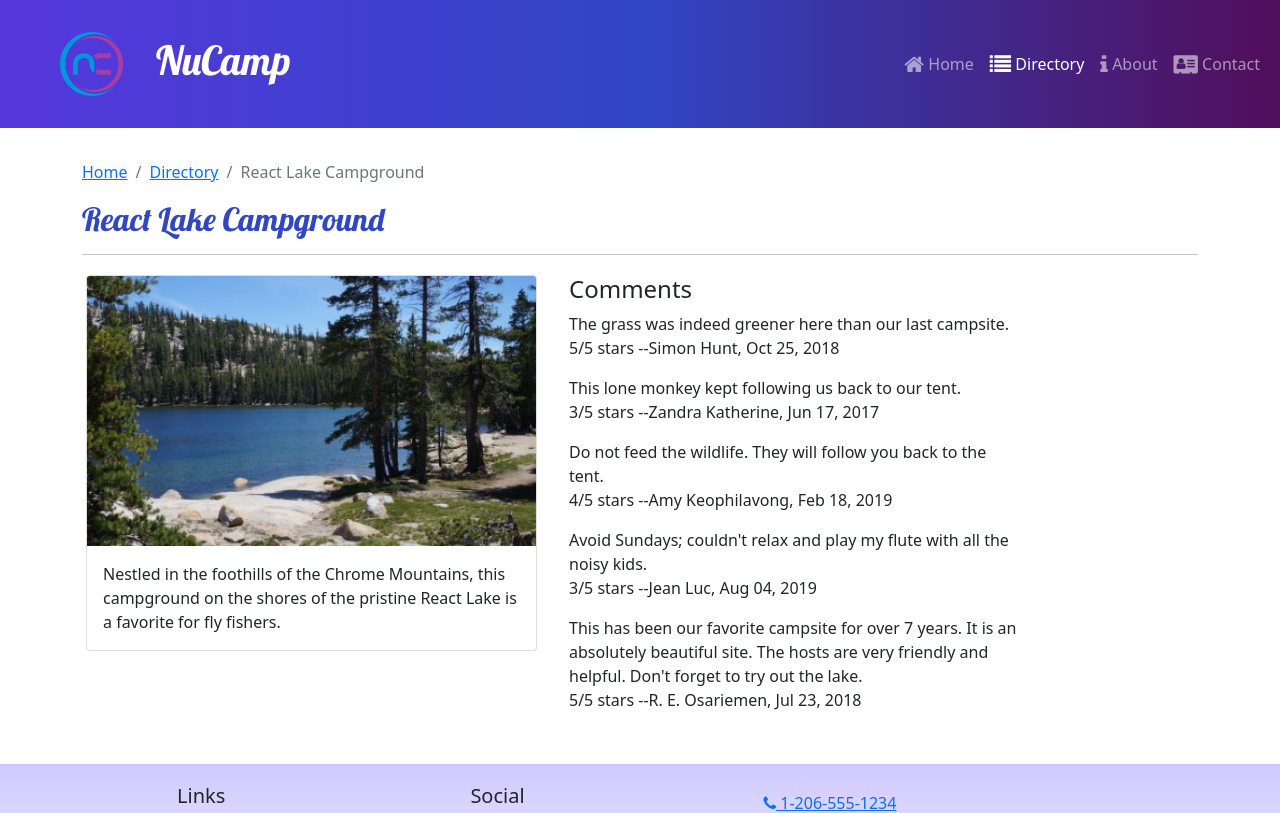
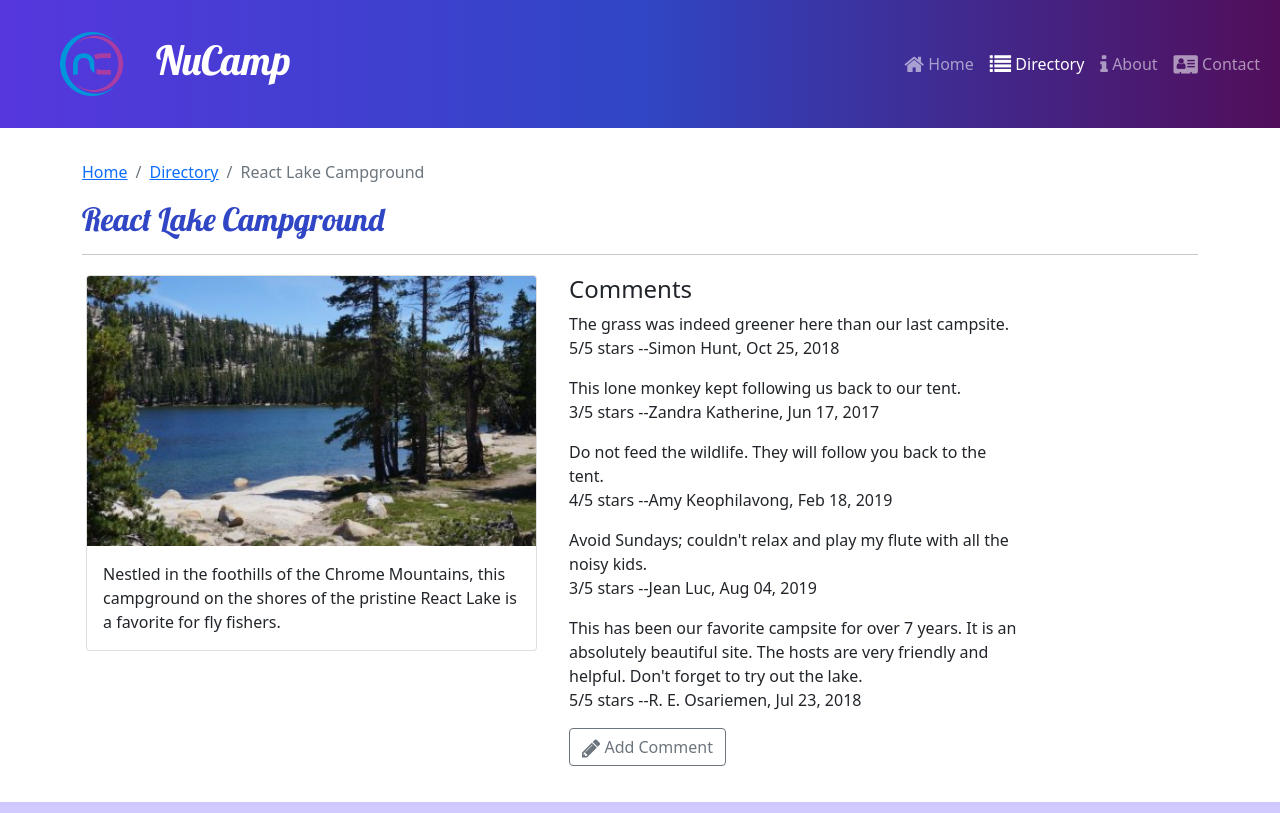
Before and after one commit to micaelafamilant/nucampsite, a React (Create React App) app: page /directory/0 in a window 1280 px wide. Shown: the top 813 px of the page. Built offline with nearby package versions, Linux system fonts and the light colour scheme.

Commit message:
Add Comment Button setup

```diff
--- a/src/App.js
+++ b/src/App.js
@@ -14,10 +14,10 @@
       <Header />
       <Routes>
           <Route path='/' element={<HomePage />} />
-          <Route path='contact' element={<ContactPage />} />
           <Route path='directory' element={<CampsitesDirectoryPage />} />
           <Route path='directory/:campsiteId' element={<CampsiteDetailPage />} />
           <Route path='about' element={<AboutPage />} />
+          <Route path='contact' element={<ContactPage />} />
       </Routes>
       <Footer />
     </div>
--- /dev/null
+++ b/src/features/comments/CommentForm.js
@@ -0,0 +1,20 @@
+import { useState } from "react";
+import { Button, Modal, ModalHeader, ModalBody } from "reactstrap";
+
+const CommentForm = ({ campsiteId }) => {
+    const [modalOpen, setModalOpen] = useState(false);
+
+    return (
+        <>
+            <Button outline onClick={() => setModalOpen(true)}>
+                <i className="fa fa-pencil fa-lg" /> Add Comment
+            </Button>
+            <Modal isOpen={modalOpen}>
+                <ModalHeader toggle={() => setModalOpen(false)}>Add Comment</ModalHeader>
+                <ModalBody>campsite: {campsiteId}</ModalBody>
+            </Modal>
+        </>
+    )
+};
+
+export default CommentForm;
--- a/src/features/comments/CommentsList.js
+++ b/src/features/comments/CommentsList.js
@@ -1,6 +1,7 @@
 import { Col } from "reactstrap";
 import Comment from "./Comment";
 import { selectCommentsByCampsiteId } from "./commentsSlice";
+import CommentForm from "./CommentForm";
 
 const CommentsList = ({ campsiteId }) => {
     const comments = selectCommentsByCampsiteId(campsiteId);
@@ -12,6 +13,7 @@
                 {comments.map((comment) => {
                     return <Comment key={comment.id} comment={comment} />
                 } )}
+                <CommentForm campsiteId={campsiteId}/>
             </Col>
         );
     }
```
